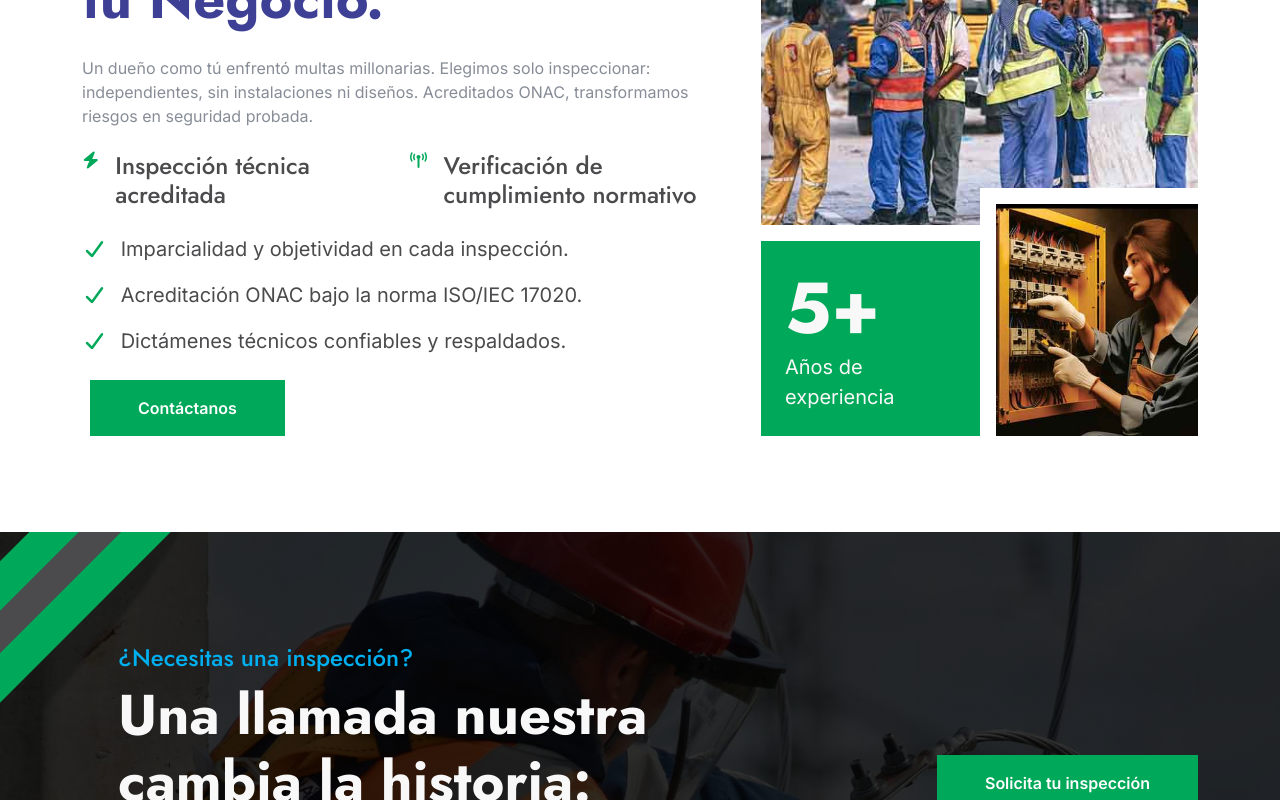
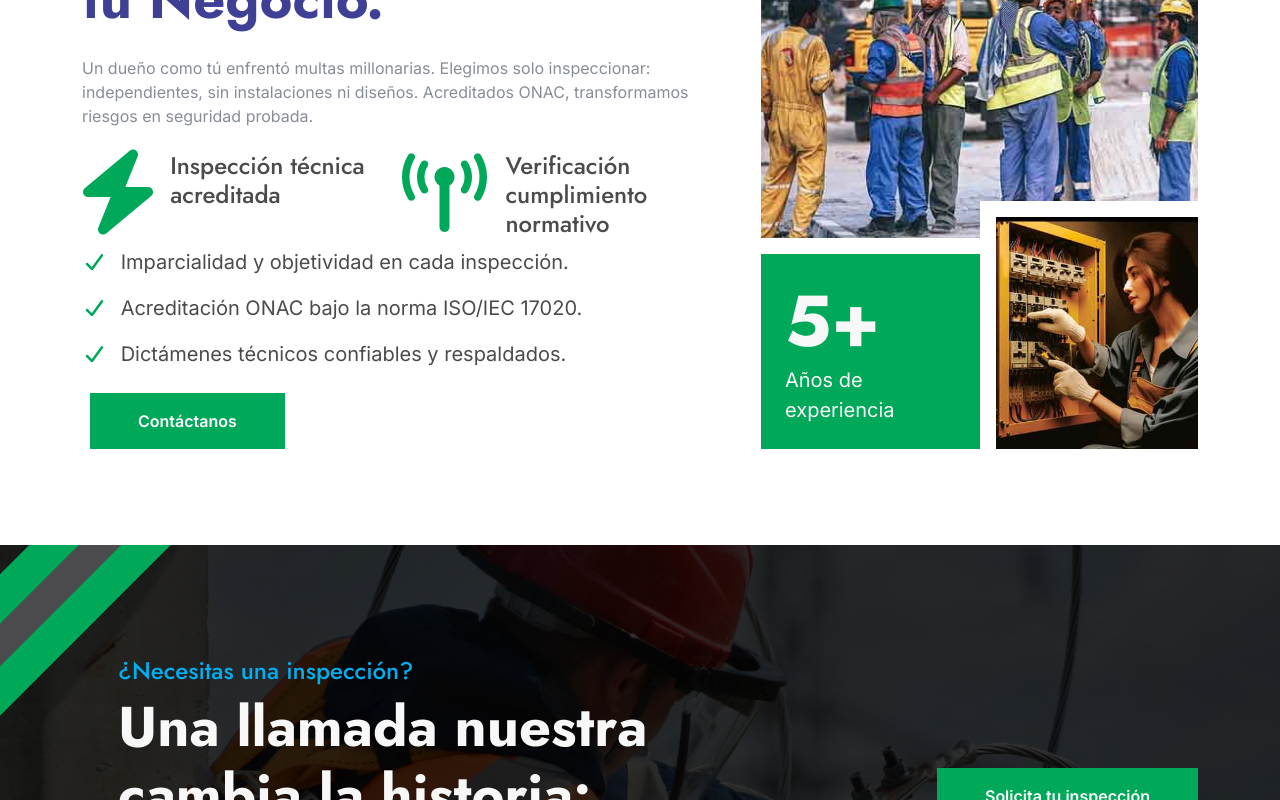
Before and after one commit to DaniP-Dev/Servi-Crep, a Next.js app: page / in a window 1280 px wide. Shown: the part 1060-1860 px from the top of the page. Built offline with nearby package versions, Linux system fonts and the light colour scheme.

Commit message:
abaut modifies

```diff
--- a/src/components/home/About.tsx
+++ b/src/components/home/About.tsx
@@ -7,7 +7,7 @@ const aboutTexts = {
   sectionDescription: "Un dueño como tú enfrentó multas millonarias. Elegimos solo inspeccionar: independientes, sin instalaciones ni diseños. Acreditados ONAC, transformamos riesgos en seguridad probada.",
   features: [
     { icon: "fas fa-bolt text-primary me-3", label: "Inspección técnica acreditada" },
-    { icon: "fas fa-broadcast-tower text-primary me-3", label: "Verificación de cumplimiento normativo" }
+    { icon: "fas fa-broadcast-tower text-primary me-3", label: "Verificación cumplimiento normativo" }
   ],
   highlights: [
     "Imparcialidad y objetividad en cada inspección.",
@@ -34,12 +34,12 @@ const About = () => {
                             <h4 className="text-primary">{aboutTexts.sectionTitle}</h4>
                             <h1 className="display-4 mb-4 text-secondary ">{aboutTexts.sectionSubtitle}</h1>
                             <p className="mb-4 text-justify">{aboutTexts.sectionDescription}</p>
-                            <div className="row g-4 mb-4">
+                            <div className="row g-1 mb-2 display-1">
                               {aboutTexts.features.map((feature) => (
                                 <div className="col-6 col-md-6" key={feature.label}>
-                                  <div className="d-flex">
+                                  <div className="d-flex ">
                                     <i className={feature.icon}></i>
-                                    <h4 className="mb-0">{feature.label}</h4>
+                                    <h4 className="mb-0 ">{feature.label}</h4>
                                   </div>
                                 </div>
                               ))}
```
